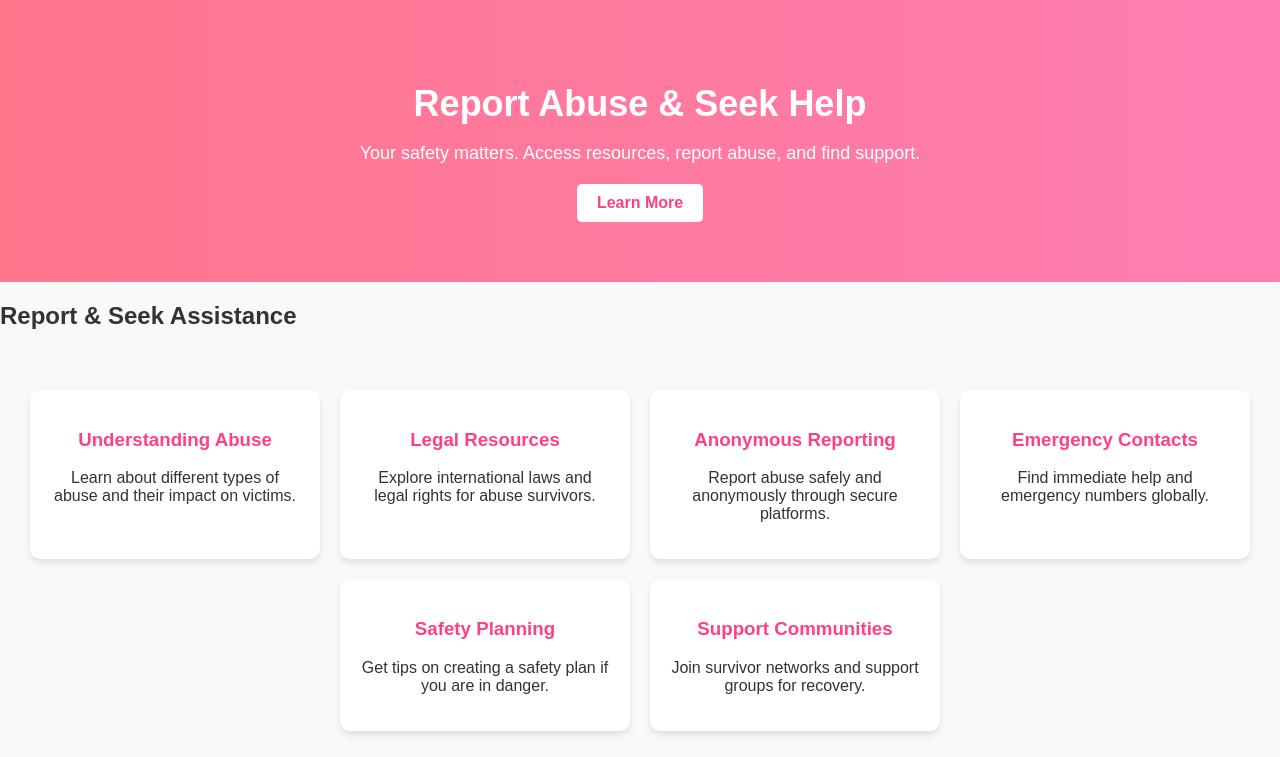
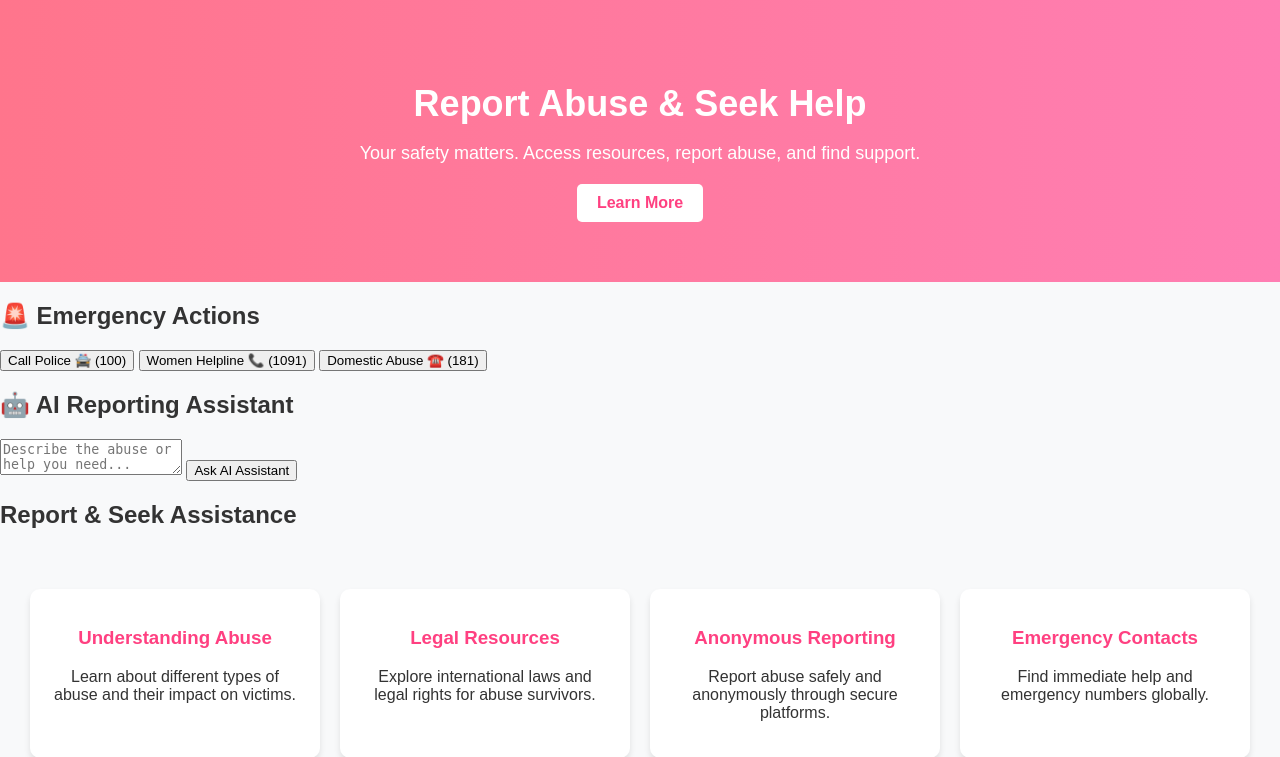
Before and after one commit to KhurramRashid6893/5_EmpowHer, a Flask app: page /abuse_reporting in a window 1280 px wide. Shown: the part 215-972 px from the top of the page. Run offline with Flask 3, Linux system fonts and the light colour scheme.

Commit message:
Update abuse_reporting.html

```diff
--- a/templates/abuse_reporting.html
+++ b/templates/abuse_reporting.html
@@ -14,6 +14,28 @@
     <h1>Report Abuse & Seek Help</h1>
     <p>Your safety matters. Access resources, report abuse, and find support.</p>
     <a href="https://www.unwomen.org/en/what-we-do/ending-violence-against-women" target="_blank" class="btn">Learn More</a>
+</div>
+
+<!-- Emergency Call Buttons -->
+<div class="emergency-call-section">
+    <h2>🚨 Emergency Actions</h2>
+    <button class="emergency-btn" onclick="callNumber('100')">Call Police 🚔 (100)</button>
+    <button class="emergency-btn" onclick="callNumber('1091')">Women Helpline 📞 (1091)</button>
+    <button class="emergency-btn" onclick="callNumber('181')">Domestic Abuse ☎️ (181)</button>
+</div>
+
+<!-- AI Assistant Section -->
+<div class="ai-section">
+    <h2>🤖 AI Reporting Assistant</h2>
+    <form method="POST" action="/abuse_reporting" class="ai-form">
+        <textarea name="query" placeholder="Describe the abuse or help you need..." required></textarea>
+        <button type="submit">Ask AI Assistant</button>
+    </form>
+    {% if response %}
+    <div class="ai-response">
+        <strong>Assistant:</strong> {{ response }}
+    </div>
+    {% endif %}
 </div>
 
 <!-- Key Features -->
@@ -94,7 +116,7 @@
     </div>
 </div>
 
-<!-- JavaScript for Search Functionality -->
+<!-- JavaScript -->
 <script>
     function searchGoogle() {
         let query = document.getElementById('search-input').value;
@@ -109,6 +131,10 @@
             window.open(`https://www.youtube.com/results?search_query=${query}`, '_blank');
         }
     }
+
+    function callNumber(number) {
+        window.location.href = `tel:${number}`;
+    }
 </script>
 
 {% endblock %}
```
